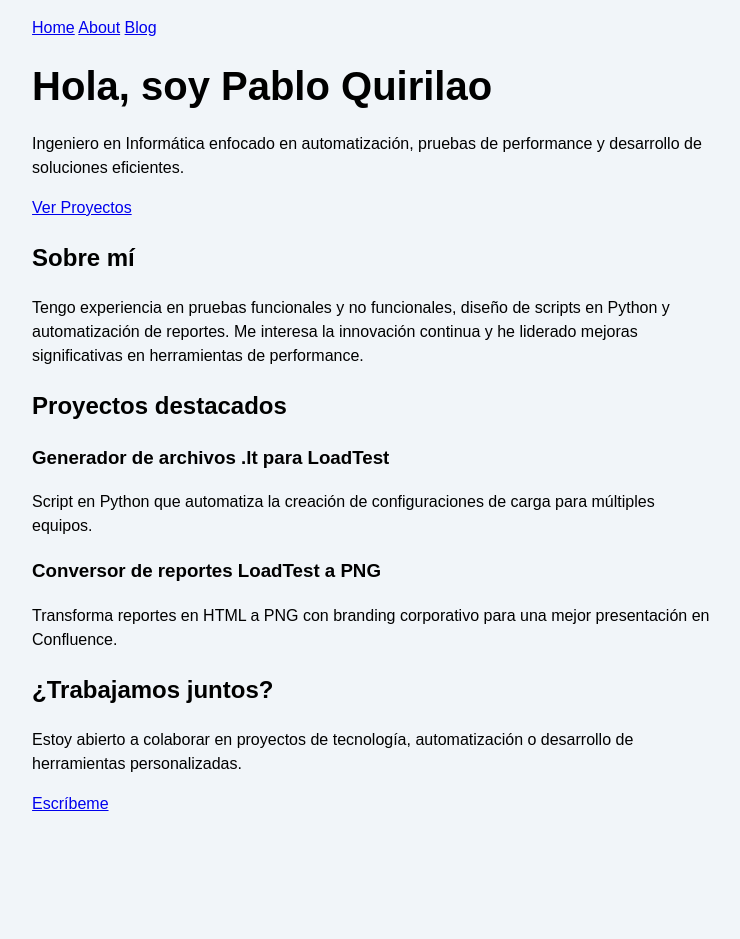
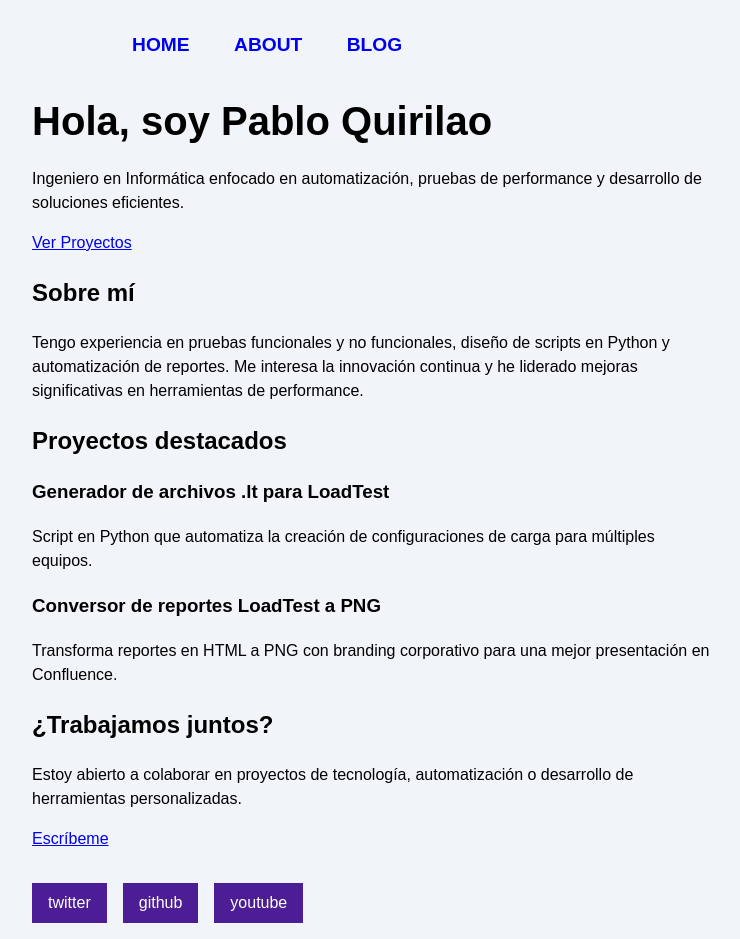
Before and after one commit to NotRealPablo/Tutorial-Astro, an Astro site: page / in a window 1280 px wide. Shown: the whole page, without its empty margins (268-1008 px from the left). Before the commit the page ends 832 px from the top, so only its background shows below. Built offline with nearby package versions, Linux system fonts and the light colour scheme; Astro itself is replaced by a stand-in of ours.

Commit message:
Agregando Header y Footer

```diff
--- /dev/null
+++ b/src/components/Footer.astro
@@ -0,0 +1,18 @@
+---
+const platform = "github";
+const username = "NotRealPablo";
+import Social from './Social.astro';
+---
+<style>
+  footer {
+    display: flex;
+    gap: 1rem;
+    margin-top: 2rem;
+  }
+</style>
+
+<footer>
+  <Social platform="twitter" username="astrodotbuild" />
+  <Social platform="github" username="withastro" />
+  <Social platform="youtube" username="astrodotbuild" />
+</footer>
--- /dev/null
+++ b/src/components/Hamburger.astro
@@ -0,0 +1,7 @@
+---
+---
+<div class="hamburger">
+  <span class="line"></span>
+  <span class="line"></span>
+  <span class="line"></span>
+</div>
--- /dev/null
+++ b/src/components/Header.astro
@@ -0,0 +1,10 @@
+---
+import Hamburger from './Hamburger.astro';
+import Navigation from './Navigation.astro';
+---
+<header>
+  <nav>
+    <Hamburger />
+    <Navigation />
+  </nav>
+</header>
--- /dev/null
+++ b/src/components/Navigation.astro
@@ -0,0 +1,5 @@
+<div class="nav-links">
+    <a href="/">Home</a>
+    <a href="/about/">About</a>
+    <a href="/blog/">Blog</a>
+</div>
--- /dev/null
+++ b/src/components/Social.astro
@@ -0,0 +1,13 @@
+---
+const { platform, username } = Astro.props;
+---
+
+<a href={`https://www.${platform}.com/${username}`}>{platform}</a>
+<style>
+    a {
+        padding: 0.5rem 1rem;
+        color: white;
+        background-color: #4c1d95;
+        text-decoration: none;
+    }
+</style>
--- a/src/pages/index.astro
+++ b/src/pages/index.astro
@@ -1,26 +1,37 @@
 ---
-import '../styles/global.css';
-import Layout from '../layouts/Layout.astro';
+import Header from "../components/Header.astro";
+import Footer from "../components/Footer.astro";
+import "../styles/global.css";
+import Layout from "../layouts/Layout.astro";
+
 const pageTitle = "Pablo Quirilao";
 ---
+
 <html lang="en">
   <head>
     <meta charset="utf-8" />
+    <link rel="icon" type="image/svg+xml" href="/favicon.svg" />
     <meta name="viewport" content="width=device-width" />
-    <title>{pageTitle}</title>
+    <meta name="generator" content={Astro.generator} />
     <title>{pageTitle}</title>
   </head>
   <Layout title="Portafolio | Pablo Quirilao">
-  <a href="/">Home</a>
-  <a href="/about/">About</a>
-  <a href="/blog/">Blog</a>
-  <section class="min-h-screen flex flex-col justify-center items-center text-center bg-gradient-to-br from-slate-900 to-slate-800 text-white px-4">
+    <Header />
+    <section
+      class="min-h-screen flex flex-col justify-center items-center text-center bg-gradient-to-br from-slate-900 to-slate-800 text-white px-4"
+    >
       <div class="max-w-3xl">
-      <h1 class="text-4xl md:text-6xl font-bold mb-6">Hola, soy Pablo Quirilao</h1>
+        <h1 class="text-4xl md:text-6xl font-bold mb-6">
+          Hola, soy Pablo Quirilao
+        </h1>
         <p class="text-lg md:text-xl mb-8">
-        Ingeniero en Informática enfocado en automatización, pruebas de performance y desarrollo de soluciones eficientes.
+          Ingeniero en Informática enfocado en automatización, pruebas de
+          performance y desarrollo de soluciones eficientes.
         </p>
-      <a href="#proyectos" class="bg-orange-500 hover:bg-orange-600 text-white py-3 px-6 rounded-full transition duration-300">
+        <a
+          href="#proyectos"
+          class="bg-orange-500 hover:bg-orange-600 text-white py-3 px-6 rounded-full transition duration-300"
+        >
           Ver Proyectos
         </a>
       </div>
@@ -30,25 +41,44 @@ const pageTitle = "Pablo Quirilao";
       <div class="max-w-4xl mx-auto">
         <h2 class="text-3xl font-bold mb-6">Sobre mí</h2>
         <p class="text-lg leading-relaxed">
-        Tengo experiencia en pruebas funcionales y no funcionales, diseño de scripts en Python y automatización de reportes. Me interesa la innovación continua y he liderado mejoras significativas en herramientas de performance.
+          Tengo experiencia en pruebas funcionales y no funcionales, diseño de
+          scripts en Python y automatización de reportes. Me interesa la
+          innovación continua y he liderado mejoras significativas en
+          herramientas de performance.
         </p>
       </div>
     </section>
 
     <section id="proyectos" class="py-16 bg-gray-100 px-4">
       <div class="max-w-5xl mx-auto">
-      <h2 class="text-3xl font-bold mb-10 text-slate-800">Proyectos destacados</h2>
+        <h2 class="text-3xl font-bold mb-10 text-slate-800">
+          Proyectos destacados
+        </h2>
         <div class="grid md:grid-cols-2 gap-8">
           <!-- Proyecto 1 -->
-        <div class="bg-white rounded-2xl shadow-md p-6 hover:shadow-xl transition">
-          <h3 class="text-xl font-semibold mb-2">Generador de archivos .lt para LoadTest</h3>
-          <p class="text-sm text-slate-600">Script en Python que automatiza la creación de configuraciones de carga para múltiples equipos.</p>
+          <div
+            class="bg-white rounded-2xl shadow-md p-6 hover:shadow-xl transition"
+          >
+            <h3 class="text-xl font-semibold mb-2">
+              Generador de archivos .lt para LoadTest
+            </h3>
+            <p class="text-sm text-slate-600">
+              Script en Python que automatiza la creación de configuraciones de
+              carga para múltiples equipos.
+            </p>
           </div>
 
           <!-- Proyecto 2 -->
-        <div class="bg-white rounded-2xl shadow-md p-6 hover:shadow-xl transition">
-          <h3 class="text-xl font-semibold mb-2">Conversor de reportes LoadTest a PNG</h3>
-          <p class="text-sm text-slate-600">Transforma reportes en HTML a PNG con branding corporativo para una mejor presentación en Confluence.</p>
+          <div
+            class="bg-white rounded-2xl shadow-md p-6 hover:shadow-xl transition"
+          >
+            <h3 class="text-xl font-semibold mb-2">
+              Conversor de reportes LoadTest a PNG
+            </h3>
+            <p class="text-sm text-slate-600">
+              Transforma reportes en HTML a PNG con branding corporativo para
+              una mejor presentación en Confluence.
+            </p>
           </div>
         </div>
       </div>
@@ -57,10 +87,21 @@ const pageTitle = "Pablo Quirilao";
     <section id="contacto" class="py-16 bg-slate-900 text-white px-4">
       <div class="max-w-xl mx-auto text-center">
         <h2 class="text-3xl font-bold mb-4">¿Trabajamos juntos?</h2>
-      <p class="mb-6">Estoy abierto a colaborar en proyectos de tecnología, automatización o desarrollo de herramientas personalizadas.</p>
-      <a href="mailto:tu.correo@ejemplo.com" class="bg-orange-500 hover:bg-orange-600 text-white py-3 px-6 rounded-full transition duration-300">
+        <p class="mb-6">
+          Estoy abierto a colaborar en proyectos de tecnología, automatización o
+          desarrollo de herramientas personalizadas.
+        </p>
+        <a
+          href="mailto:tu.correo@ejemplo.com"
+          class="bg-orange-500 hover:bg-orange-600 text-white py-3 px-6 rounded-full transition duration-300"
+        >
           Escríbeme
         </a>
+        <Footer />
+        <script>
+         import "../scripts/menu.js";
+        </script>
       </div>
     </section>
   </Layout>
+</html>
--- /dev/null
+++ b/src/scripts/menu.js
@@ -0,0 +1,3 @@
+document.querySelector('.hamburger').addEventListener('click', () => {
+  document.querySelector('.nav-links').classList.toggle('expanded');
+});
--- a/src/styles/global.css
+++ b/src/styles/global.css
@@ -19,3 +19,66 @@ h1 {
   margin: 1rem 0;
   font-size: 2.5rem;
 }
+
+/* nav styles */
+
+.hamburger {
+  padding-right: 20px;
+  cursor: pointer;
+}
+
+.hamburger .line {
+  display: block;
+  width: 40px;
+  height: 5px;
+  margin-bottom: 10px;
+  background-color: #ff9776;
+}
+
+.nav-links {
+  width: 100%;
+  top: 5rem;
+  left: 48px;
+  background-color: #ff9776;
+  display: none;
+  margin: 0;
+}
+
+.nav-links a {
+  display: block;
+  text-align: center;
+  padding: 10px 0;
+  text-decoration: none;
+  font-size: 1.2rem;
+  font-weight: bold;
+  text-transform: uppercase;
+}
+
+.nav-links a:hover,
+.nav-links a:focus {
+  background-color: #ff9776;
+}
+
+.expanded {
+  display: unset;
+}
+
+@media screen and (min-width: 636px) {
+  .nav-links {
+    margin-left: 5em;
+    display: block;
+    position: static;
+    width: auto;
+    background: none;
+  }
+
+  .nav-links a {
+    display: inline-block;
+    padding: 15px 20px;
+  }
+
+  .hamburger {
+    display: none;
+  }
+
+}
```
Also changed, not shown: src/pages/about.astro (+9 -5 lines), src/pages/blog.astro (+7 -3 lines). Lines whose indentation alone changed are shown as unchanged.
